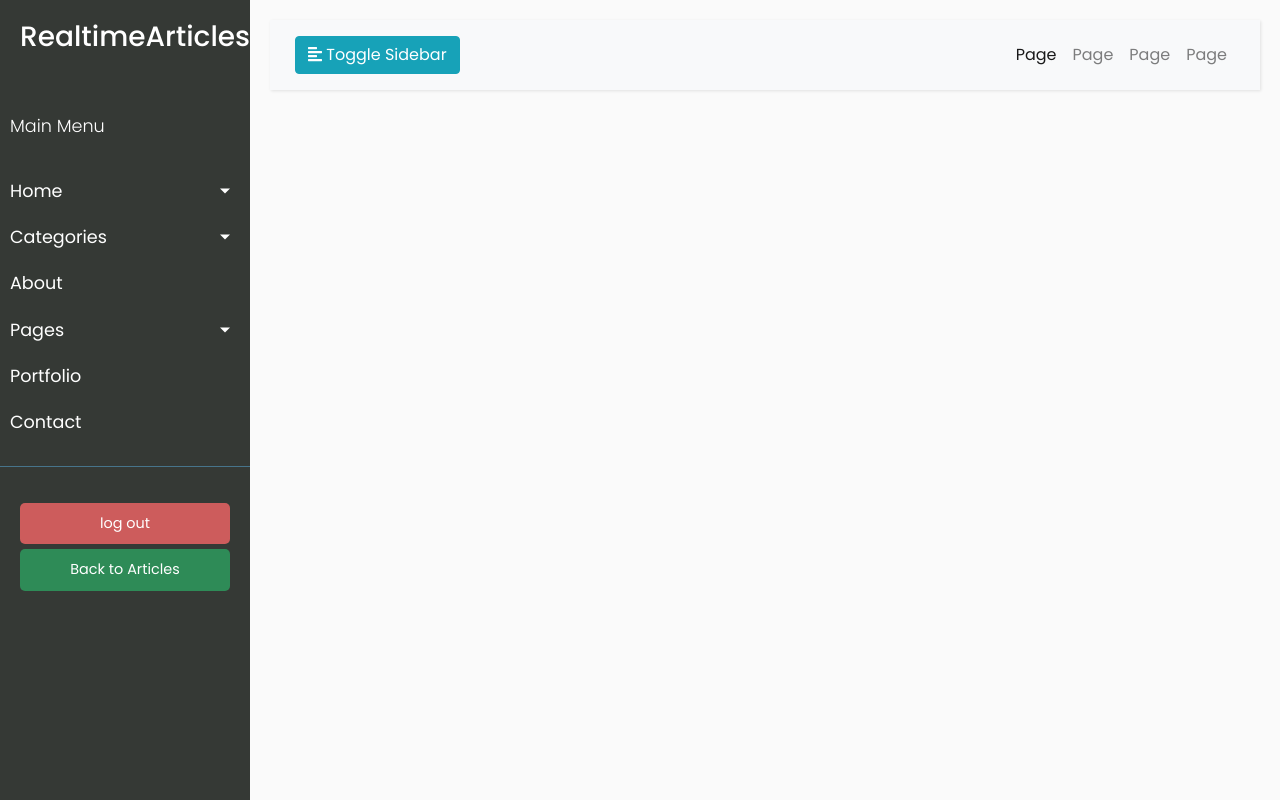
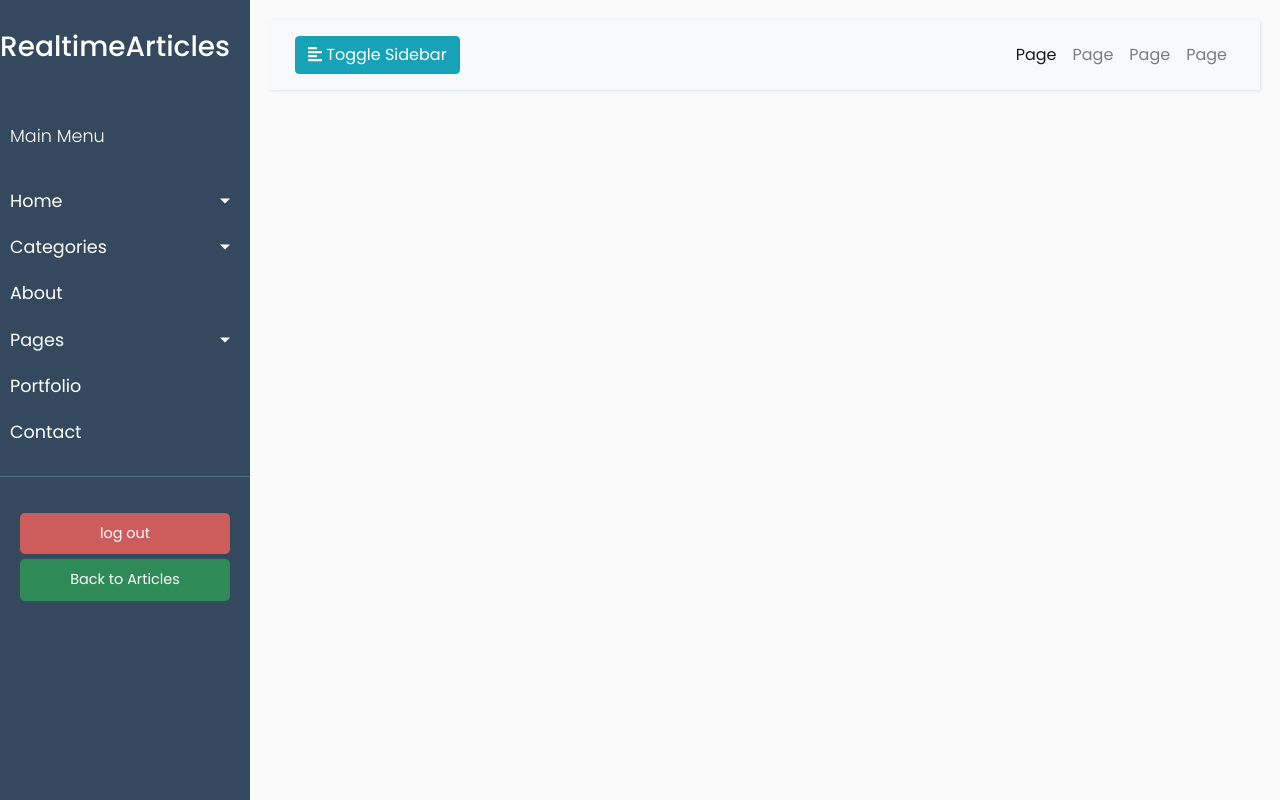
Before and after one commit to Mesh-254/realtime_articles, a Flask app: page /base in a window 1280 px wide. Run offline with Flask 3, Linux system fonts and the light colour scheme; a user stored in the database is signed in; some libraries are stand-ins or nearby versions.

Commit message:
updated styling to admin pages and base pages

```diff
--- a/static/css/admin_css/style.css
+++ b/static/css/admin_css/style.css
@@ -59,7 +59,7 @@ a:focus {
 #sidebar {
     min-width: 250px;
     max-width: 250px;
-    background: #353935;
+    background: #34495e;
     color: #fff;
     transition: all 0.3s;
 }
@@ -69,8 +69,9 @@ a:focus {
 }
 
 #sidebar .sidebar-header {
-    padding: 20px;
-    background: #353935;
+    padding-top: 30px;
+    padding-bottom: 20px;
+    background: #34495e;
 }
 
 #sidebar ul.components {
@@ -97,7 +98,7 @@ a:focus {
 #sidebar ul li.active>a,
 a[aria-expanded="true"] {
     color: #fff;
-    background: #353935;
+    background: #34495e;
 }
 
 a[data-toggle="collapse"] {
--- a/static/css/home_css/style.css
+++ b/static/css/home_css/style.css
@@ -2599,7 +2599,7 @@ input[type="number"] {
 ========================================================*/
 .sub-bnr {
   margin-top: -90px;
-  min-height: 300px;
+  min-height: 350px;
   text-align: center;
   position:relative;
   background-image:url('/static/images/home_images/jigsaw.jpg');
```
